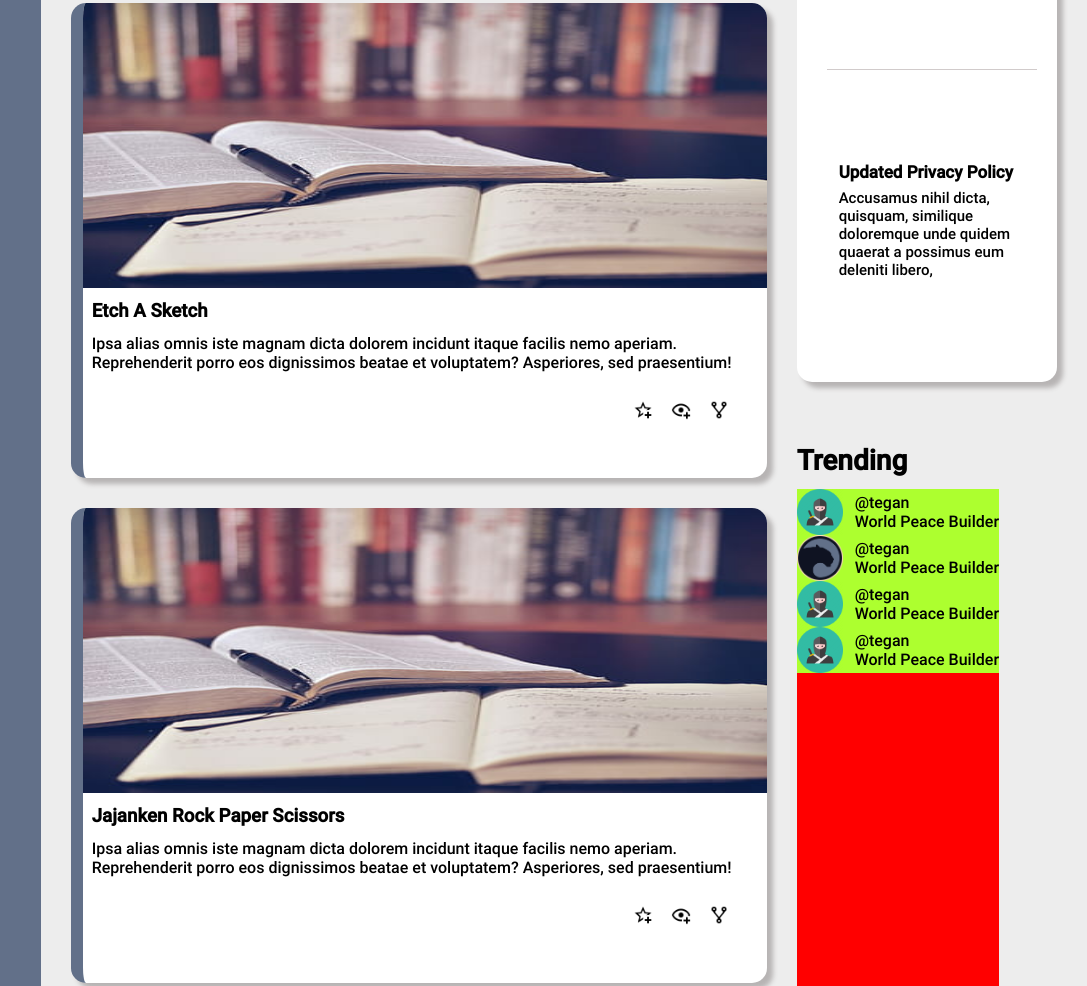
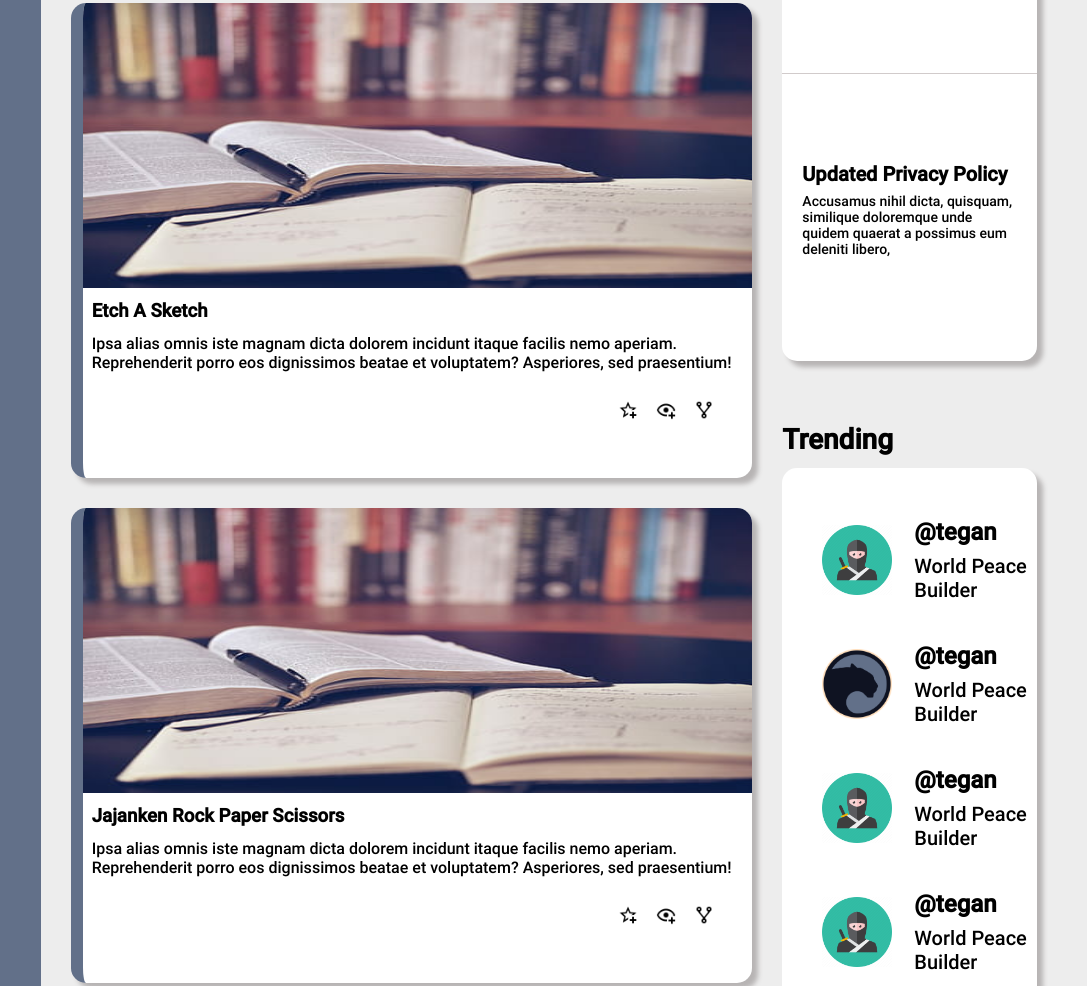
Before and after one commit to White-Panther420/Dashboard, a plain HTML site: page index.html in a window 1280 px wide. Shown: the part 770-1756 px from the top of the page, without its empty margins (193-1280 px from the left). Drawn offline with Linux system fonts and the light colour scheme; files whose address does not match are found by name.

Commit message:
Finished Trending section
I have finished the final section of the dashboard! I now need to work on adding content and a proper color pallet

```diff
--- a/index.html
+++ b/index.html
@@ -204,7 +204,7 @@
                 </div>
 
                 <p class="Trending_Title">Trending</p>
-                <div class="Trendng_Content">
+                <div class="Trendng_Content grid">
                     <div class="Trending_Div flex">
                         <img src="./Assets/Trending Assets/Ninja.png" alt="Ninja avatar" class="User_Icon">
                         <div class="User_Info">
--- a/styles.css
+++ b/styles.css
@@ -79,8 +79,7 @@
     justify-content: flex-end;
 }
 
-.Small_Profile_Icon,
-.User_Icon
+.Small_Profile_Icon
 {
     width: 46px;
     height: 46px;
@@ -117,13 +116,13 @@
 
 .greeting
 {
-    font-size: 12px;
+    font-size: 16px;
     font-weight: 700;
 }
 
 .Big_Profile_Name
 {
-    font-size: 22px;
+    font-size: 24px;
     font-weight: 700;
 }
 
@@ -206,6 +205,7 @@
     grid-row: 2/-1;
     grid-template-columns: 1fr 0.4fr;
     padding-top: 30px;
+    padding-right: 20px;
     gap: 30px;
 }
 
@@ -277,7 +277,7 @@ h3,
 .Right_Content
 {
     flex-direction: column;
-    align-items: flex-start;
+    align-items: stretch;
     margin-right: 30px;
 }
 
@@ -285,14 +285,12 @@ h3,
 {
     grid-template-columns: 1fr;
     grid-template-rows: repeat(3, 1fr);
-    align-content: center;
+    align-content: stretch;
     background-color: #fff;
-    padding: 30px;
-    padding-right: 20px;
-    gap: 20px;
+    padding: 0px;
     box-shadow: 6px 6px 5px rgb(183, 180, 180);
     border-radius: 15px;
-    height: 27%;
+    height: 28.3%;
     margin-top: 5px;
 }
 
@@ -303,25 +301,32 @@ h3,
     align-items: start;
     justify-content: center;
     border-bottom: 1px rgb(209, 203, 203) solid;
-    padding-left: 12px;
+    padding-left: 20px;
+    padding-right: 20px;
+    height: 100%;
 }
 
 .Announcement_div_special
 {
     border-bottom: none;
-    margin-top: 15px;
+}
+
+.Announcement_div:hover,
+.Announcement_div_special:hover
+{
+    background-color: aqua;
 }
 
 .Announcement
 {
-    font-size: 17px;
+    font-size: 20px;
     font-weight: 600;
     margin-top: -15px;
 }
 
 .Announcement_Description
 {
-    font-size: 15px;
+    font-size: 14px;
     margin-top: -5px;
 }
 
@@ -332,12 +337,31 @@ h3,
 
 .Trendng_Content
 {
-    height: 30%;
-    gap: 20px;
-    background-color: red;
+    grid-template-columns: repeat(auto-fit, 1fr);
+    grid-template-rows: repeat(4, 1fr);
+    padding: 50px 10px 50px 40px;
+    gap: 40px;
+    box-shadow: 6px 6px 5px rgb(183, 180, 180);
+    border-radius: 15px;
+    justify-items: stretch;
+    background-color: white;
 }
 
-.Trending_Div
+.User_Icon
 {
-    background-color: greenyellow;
+    width: 70px;
+    height: 70px;
+    margin-right: 10px;
 }
+
+.User_Name
+{
+    font-size: 24px;
+    font-weight: 600;
+}
+
+.Project_Name
+{
+    font-size: 20px;
+    margin-top: 8px;
+}
```
